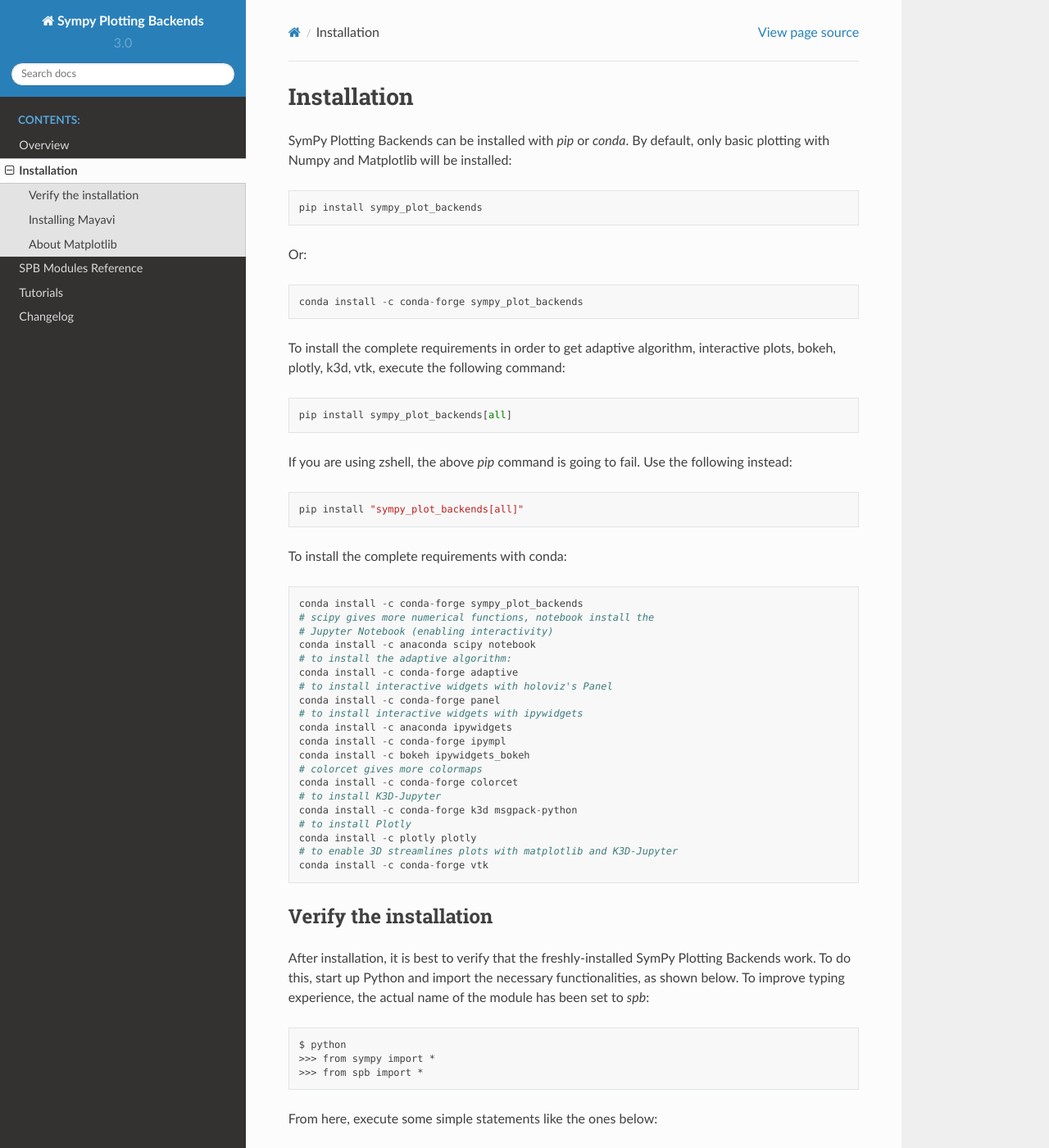
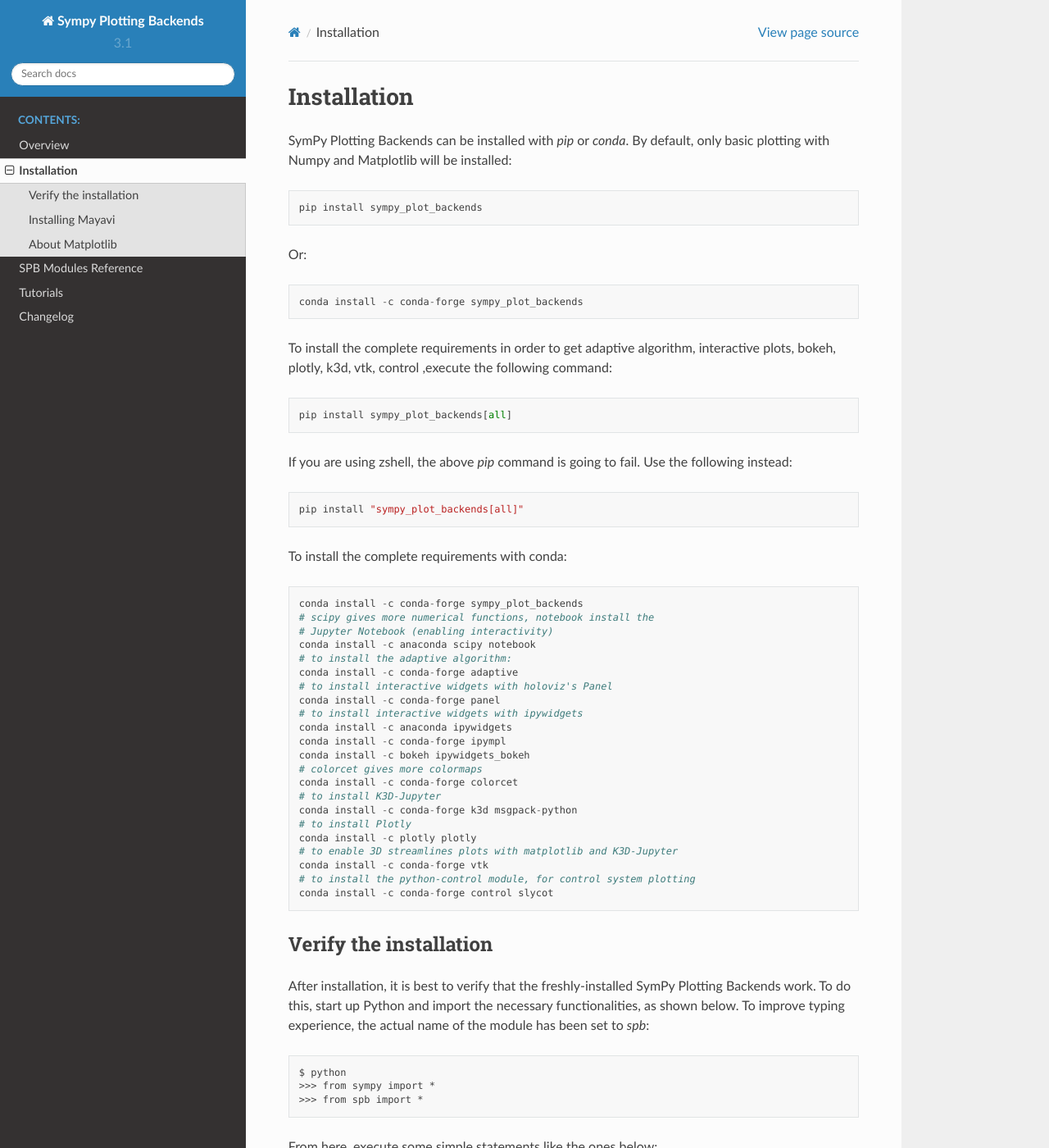
Before and after one commit to Davide-sd/sympy-plot-backends, a Sphinx documentation site: the page built from doc/source/install.rst, in a window 1280 px wide and 1400 px high. Shown: the whole window at 82% size. Built offline with Sphinx 7.4.7 and the Read the Docs theme 2.0.0, drawn with Linux system fonts in a browser that asks for light colours.

Commit message:
version bump

```diff
--- a/doc/source/install.rst
+++ b/doc/source/install.rst
@@ -14,7 +14,8 @@
     conda install -c conda-forge sympy_plot_backends
 
 To install the complete requirements in order to get adaptive algorithm,
-interactive plots, bokeh, plotly, k3d, vtk, execute the following command::
+interactive plots, bokeh, plotly, k3d, vtk, control ,execute the
+following command::
 
     pip install sympy_plot_backends[all]
 
@@ -45,6 +46,8 @@
     conda install -c plotly plotly
     # to enable 3D streamlines plots with matplotlib and K3D-Jupyter
     conda install -c conda-forge vtk
+    # to install the python-control module, for control system plotting
+    conda install -c conda-forge control slycot
 
 
 
--- a/spb/_version.py
+++ b/spb/_version.py
@@ -1 +1 @@
-__version__ = "3.0.1"
+__version__ = "3.1.0"
```
